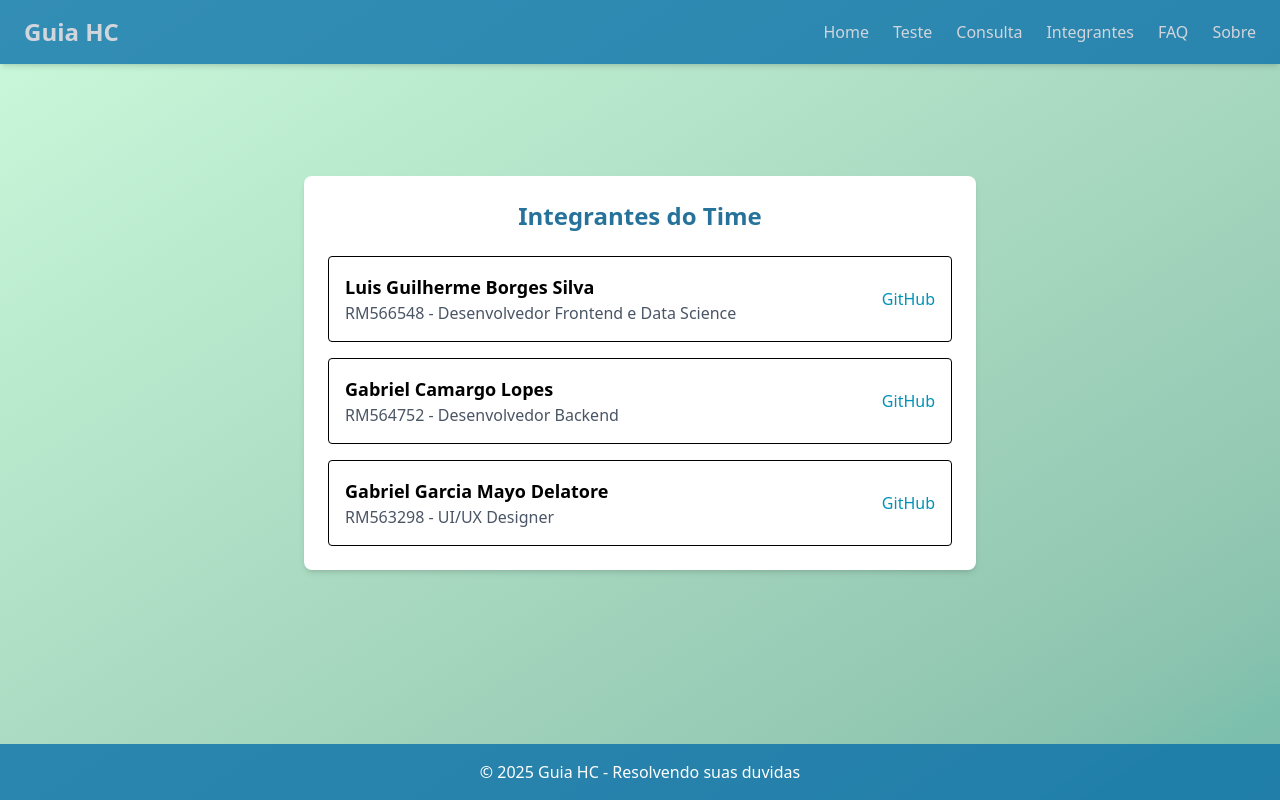
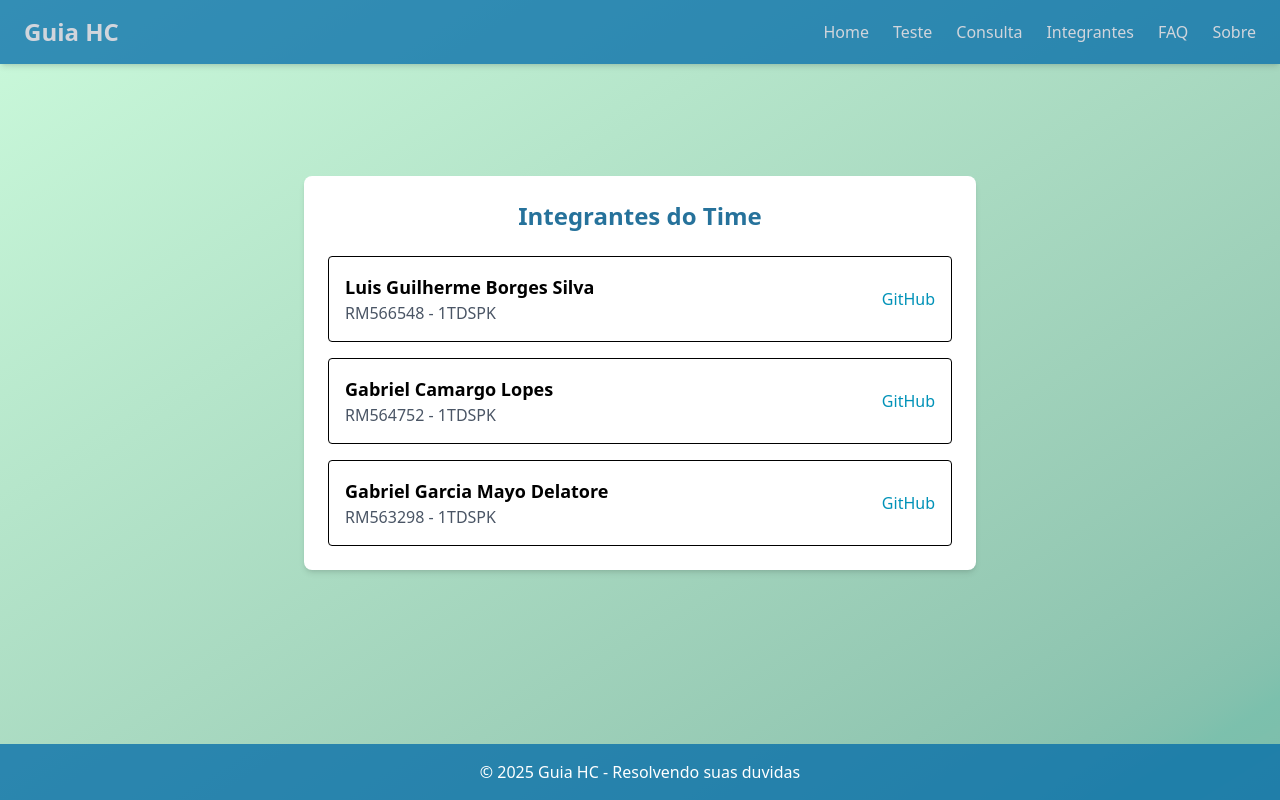
Before and after one commit to Challengefiap2025/Front---Sprint-3, a React (Vite) app: page /contato in a window 1280 px wide. Built offline with nearby package versions, Linux system fonts and the light colour scheme.

Commit message:
Ajustando detalhes na pagina de integrantes

```diff
--- a/src/App.tsx
+++ b/src/App.tsx
@@ -4,7 +4,7 @@ import Footer from "./Componentes/Footer";
 
 import Home from "./Paginas Componentes/Home";
 import Consulta from "./Paginas Componentes/Consulta";
-import Contato from "./Paginas Componentes/Contato";
+import Contato from "./Paginas Componentes/Integrantes";
 import Dispositivos from "./Paginas Componentes/Dispositivos";
 import FAQ from "./Paginas Componentes/Faq";
 import Sobre from "./Paginas Componentes/Sobre";
--- a/src/Paginas Componentes/Home.tsx
+++ b/src/Paginas Componentes/Home.tsx
@@ -44,9 +44,8 @@ export default function Home() {
           to="/faq"/>
 
 
-// falta centralizar o card
         <Card
-          titulo="Sobre a Solução"
+          titulo="Sobre a Solução" // falta centralizar o card
           descricao="Saiba mais sobre o Guia HC e seus benefícios."
           to="/sobre"/>
 
--- a/src/Paginas Componentes/Contato.tsx
+++ b/src/Paginas Componentes/Integrantes.tsx
@@ -3,19 +3,19 @@ export default function Contato() {
     {
       nome: "Luis Guilherme Borges Silva",
       turma: "1TDSPK",
-      rm: "RM566548 - Desenvolvedor Frontend e Data Science",
+      rm: "RM566548 - 1TDSPK",
       github: "https://github.com/LuisGdev13",
     },
     {
       nome: "Gabriel Camargo Lopes",
       turma: "1TDSPK",
-      rm: "RM564752 - Desenvolvedor Backend",
+      rm: "RM564752 - 1TDSPK",
       github: "https://github.com/GabrielGCL7",
     },
     {
       nome: "Gabriel Garcia Mayo Delatore",
       turma: "1TDSPK",
-      rm: "RM563298 - UI/UX Designer",
+      rm: "RM563298 - 1TDSPK",
       github: "https://github.com/Gabriel-hub-prog22",
     },
   ];
@@ -41,8 +41,7 @@ export default function Contato() {
                 href={pessoa.github}
                 target="_blank"
                 rel="noopener noreferrer"
-                className="text-cyan-600 hover:underline font-medium"
-              >
+                className="text-cyan-600 hover:underline font-medium">
                 GitHub
               </a>
             </div>
```
Also changed, not shown: 1 other file (tests, documents, lock files or other folders).
